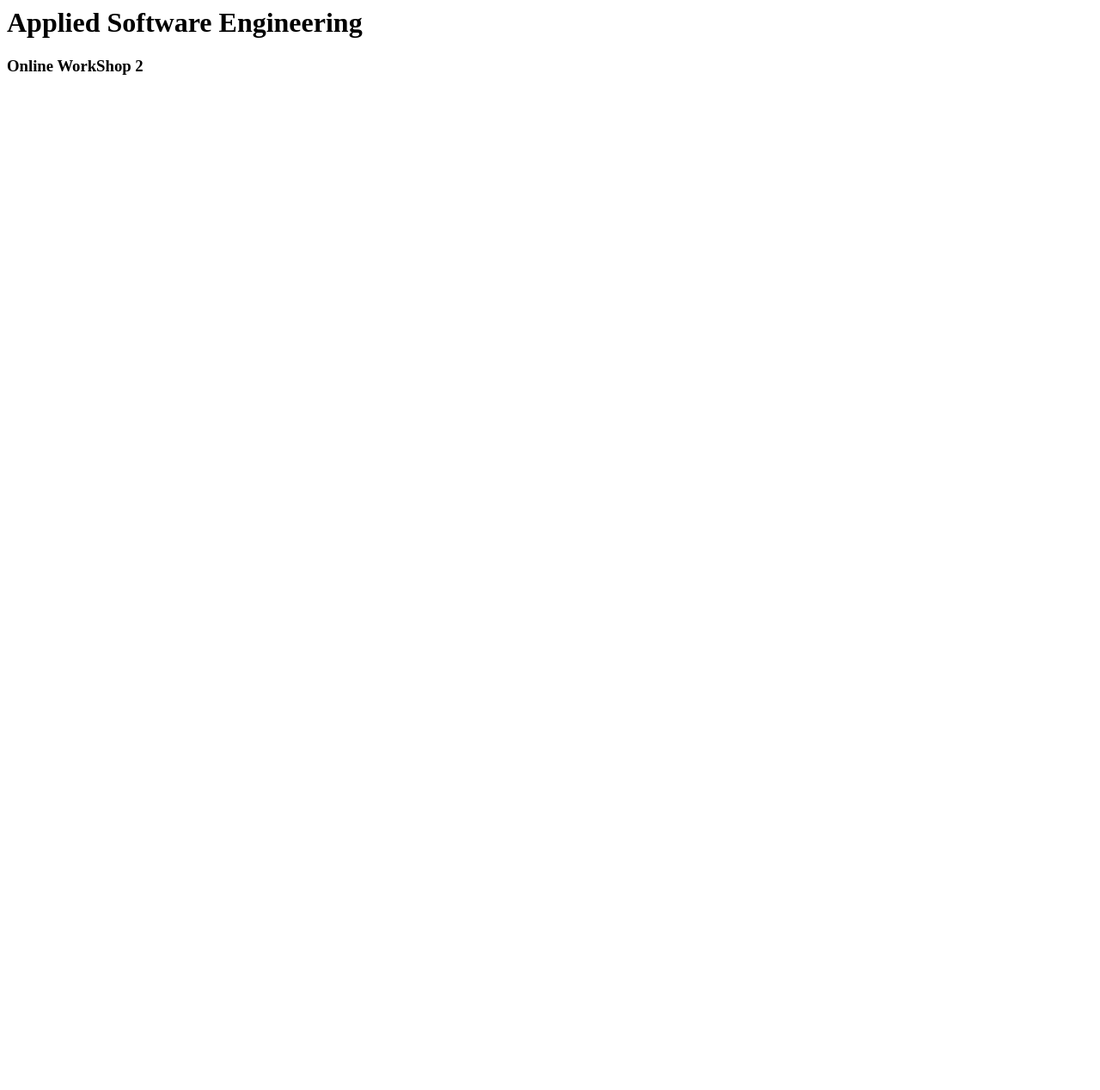
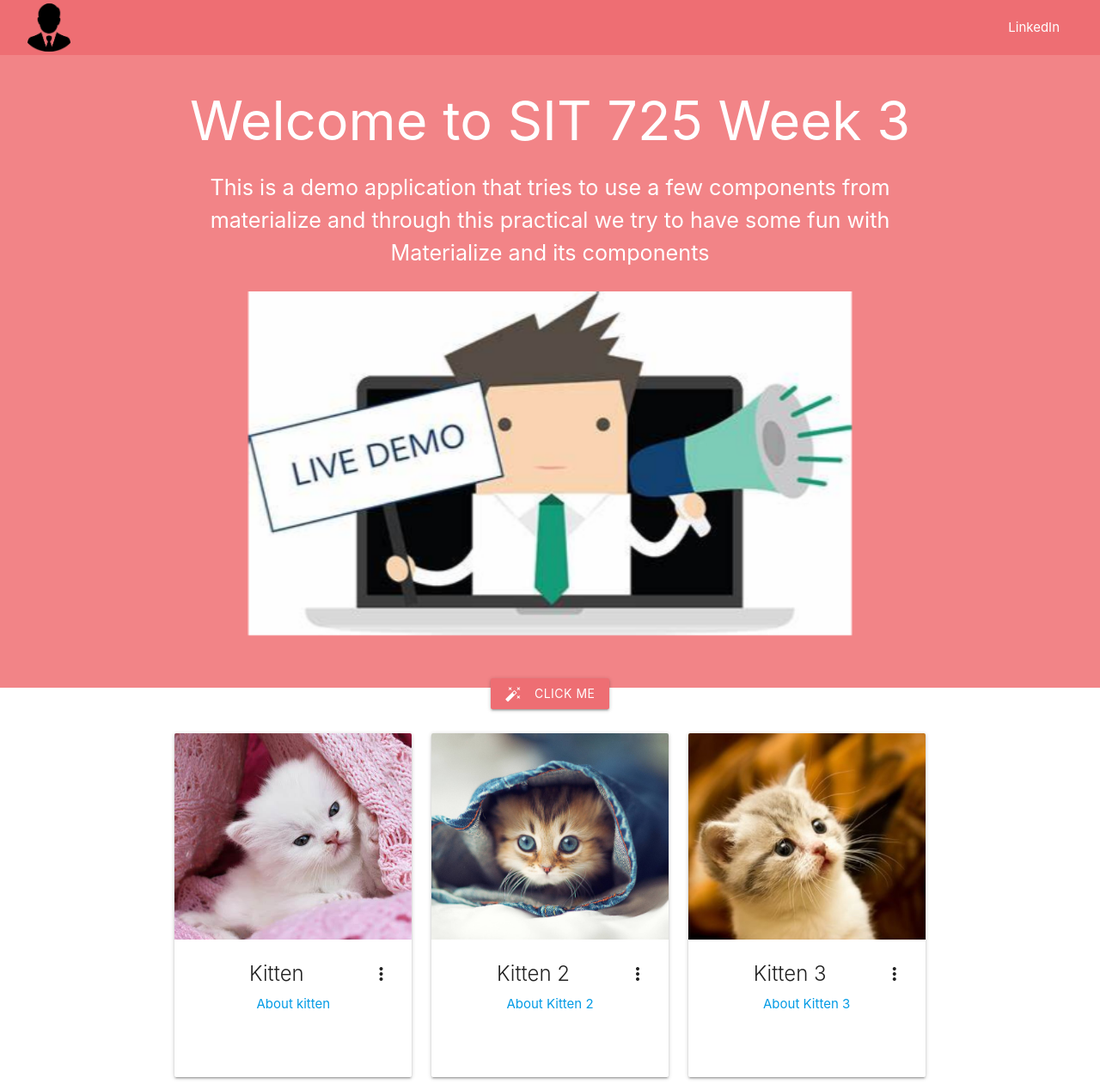
Before and after one commit to Rajasingh0/sit725-2023-t1-prac7, a website: page index.html in a window 1280 px wide. Shown: the whole page at 86% size. Before the commit the page ends 800 px from the top, so only its background shows below. Drawn offline with nearby package versions, Linux system fonts and the light colour scheme.

Commit message:
workshop3

```diff
--- a/index.html
+++ b/index.html
@@ -1,12 +1,101 @@
 <html>
 
 <head>
-    <title>SIT725</title>
+    <meta charset="utf-8">
+<meta name="viewport" content="width=device-width, initial-scale=1">
+<title>SIT 725 Prac 3</title>
+
+<link rel="stylesheet" href="https://cdnjs.cloudflare.com/ajax/libs/materialize/1.0.0/css/materialize.min.css">
+<link href="https://fonts.googleapis.com/icon?family=Material+Icons"
+      rel="stylesheet">
+<link rel="stylesheet" href="style.css">
 </head>
 
 <body>
-    <h1>Applied Software Engineering</h1>
-    <h3>Online WorkShop 2</h3>
+    <nav>
+        <div class="nav-wrapper navbar-size">
+        <a href="#" class="brand-logo"><img class="user-image-size" src="image4.png" /></a>
+        <ul id="nav-mobile" class="right hide-on-med-and-down">
+        <li><a target="_blank" href="https://www.linkedin.com/in/navit-choudhary-
+        5133b9104/">LinkedIn</a></li>
+        </ul>
+        </div>
+        </nav>
+
+    <main class="main-body">
+        <div class="container">
+        <div class="row">
+        <div class="col s12 center-align">
+        <h1 id="heading">Welcome to SIT 725 Week 3</h1>
+        <p class="flow-text">This is a demo application that tries to use a few components from materialize and through this practical we try to have some fun with Materialize and its
+        components</p>
+        </div>
+        <div class="col s12 center-align">
+        <img class="materialboxed materialboxed-image" src="image.jpg">
+        </div>
+        <div class="col s12 center-align">
+        <a class="waves-effect waves-light btn click-me-button modal-trigger" id="clickMeButton" data-target="modal1"><i class="material-icons left">auto_fix_high</i>Click Me</a>
+        </div>
+        </div>
+        <div class="row" id="card-section">
+        <div class="col s4 center-align">
+        <div class="card medium">
+        <div class="card-image waves-effect waves-block waves-light">
+        <img class="activator" src="image1.jpg">
+        </div>
+        <div class="card-content">
+        <span class="card-title activator grey-text text-darken-4">Kitten<i class="material-icons right">more_vert</i></span>
+        <p><a href="#">About kitten</a></p>
+        </div>
+        <div class="card-reveal">
+        <span class="card-title grey-text text-darken-4">Kitten<i class="material-icons right">close</i></span>
+        <p class="card-text">Hello There! I just wanted to say HI to you guys. See ya!</p>
+        </div>
+        </div>
+        </div>
+        </div>
+        </div>
+       <!-- Modal Structure -->
+<div id="modal1" class="modal modal-fixed-footer">
+    <div class="row modal-content">
+    <form class="col s12">
+    <div class="row">
+    <div class="input-field col s6">
+    <input placeholder="Placeholder" id="first_name" type="text" class="validate">
+    <label for="first_name">First Name</label>
+    </div>
+    <div class="input-field col s6">
+    <input id="last_name" type="text" class="validate">
+    <label for="last_name">Last Name</label>
+    </div>
+    </div>
+    <div class="row">
+    <div class="input-field col s12">
+    <input id="password" type="password" class="validate">
+    <label for="password">Password</label>
+    </div>
+    </div>
+    <div class="row">
+    <div class="input-field col s12">
+    <input id="email" type="email" class="validate">
+    <label for="email">Email</label>
+    </div>
+    </div>
+    <div class="row">
+    <div class="input-field col s12 center-align">
+    <a class="waves-effect waves-light btn" id="formSubmit">submit</a>
+    </div>
+    </div>
+    </form>
+    </div>
+    </div>
+    </main>
+   <script src="https://code.jquery.com/jquery-3.6.0.min.js" integrity="sha256-/xUj+3OJU5yExlq6GSYGSHk7tPXikynS7ogEvDej/m4="
+crossorigin="anonymous"></script>
+
+<script src="https://cdnjs.cloudflare.com/ajax/libs/materialize/1.0.0/js/materialize.min.js"></script>
+<script src="scripts.js"></script>
+
 </body>
 
 </html>
--- /dev/null
+++ b/scripts.js
@@ -0,0 +1,46 @@
+const cardList = [
+    {
+    title: "Kitten 2",
+    path: "image2.jpg",
+    link: "About Kitten 2",
+    desciption: "Demo desciption about kitten 2"
+    },
+    {
+    title: "Kitten 3",
+    path: "image3.jpg",
+    link: "About Kitten 3",
+    desciption: "Demo desciption about kitten 3"
+    }
+    ]
+    const clickMe = () => {
+    alert("Thanks for clicking me. Hope you have a nice day!")
+    }
+    const submitForm = () => {
+    let formData = {};
+    formData.first_name = $('#first_name').val();
+    formData.last_name = $('#last_name').val();
+    formData.password = $('#password').val();
+    formData.email = $('#email').val();
+    console.log("Form Data Submitted: ", formData);
+    }
+    const addCards = (items) => {
+    items.forEach(item => {
+    let itemToAppend = '<div class="col s4 center-align">'+
+    '<div class="card medium"><div class="card-image waves-effect waves-block waves-light"><img class="activator" src="'+item.path+'">'+
+    '</div><div class="card-content">'+
+    '<span class="card-title activator grey-text text-darken-4">'+item.title+'<i class="material-icons right">more_vert</i></span><p><a href="#">'+item.link+'</a></p></div>'+
+    '<div class="card-reveal">'+
+    '<span class="card-title grey-text text-darken-4">'+item.title+'<i class="material-icons right">close</i></span>'+
+    '<p class="card-text">'+item.desciption+'</p>'+
+    '</div></div></div>';
+    $("#card-section").append(itemToAppend)
+    });
+    }
+    $(document).ready(function(){
+    $('.materialboxed').materialbox();
+    $('#formSubmit').click(()=>{
+    submitForm();
+    })
+    addCards(cardList);
+    $('.modal').modal();
+    });
--- /dev/null
+++ b/style.css
@@ -0,0 +1,21 @@
+.navbar-size {
+    width: 95%;
+    margin: 0 auto;
+    }
+    .user-image-size {
+    height: 56px;
+    margin: 4px 0;
+    }
+    .main-body {
+    background-color: #F28487;
+    color: white;
+    height: calc(100vh - 64px);
+    }
+    .materialboxed-image {
+    margin: 0 auto;
+    height: 400px;
+    }
+    .click-me-button {
+    background-color: #EE6E73;
+    margin-top: 50px;
+    }
```
Also changed, not shown: image.jpg (added), image1.jpg (added), image2.jpg (added), image3.jpg (added), image4.png (added).
